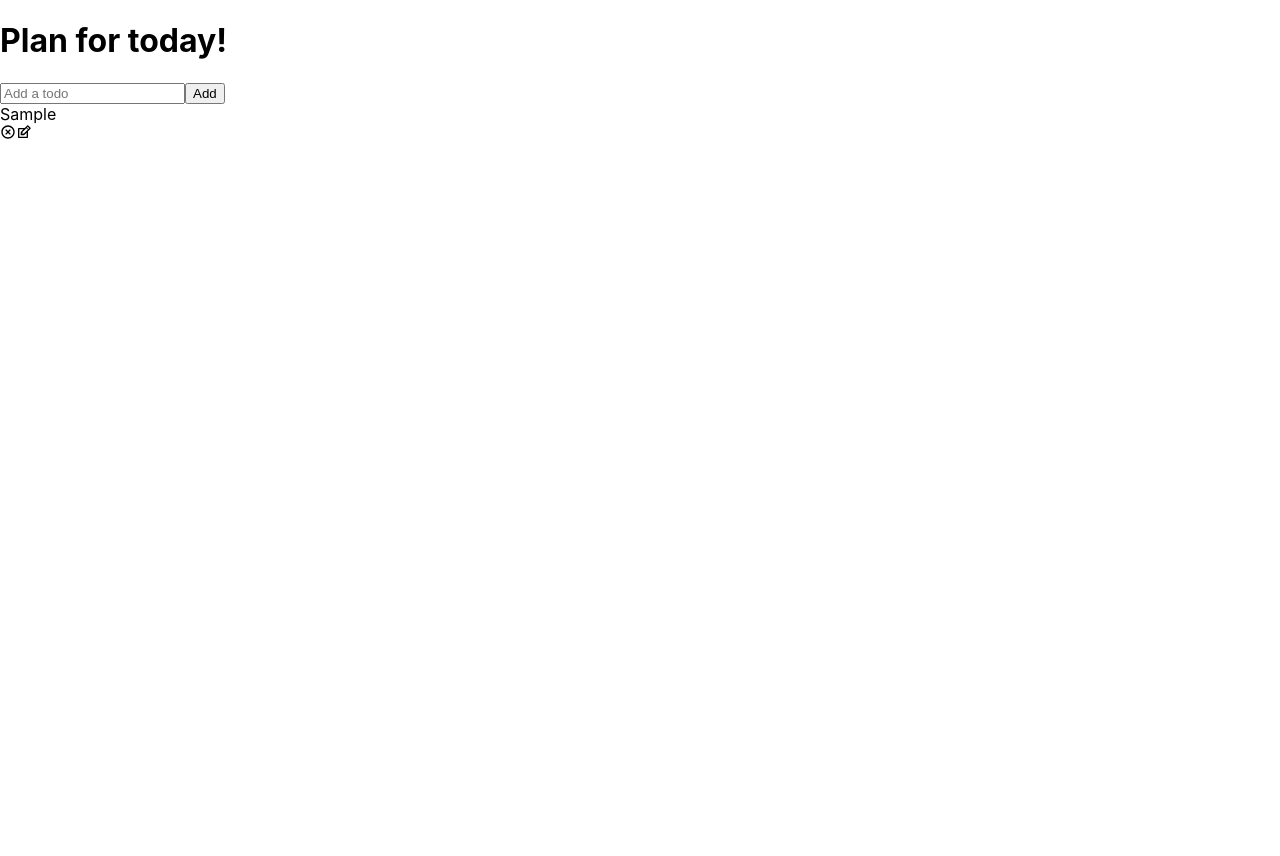
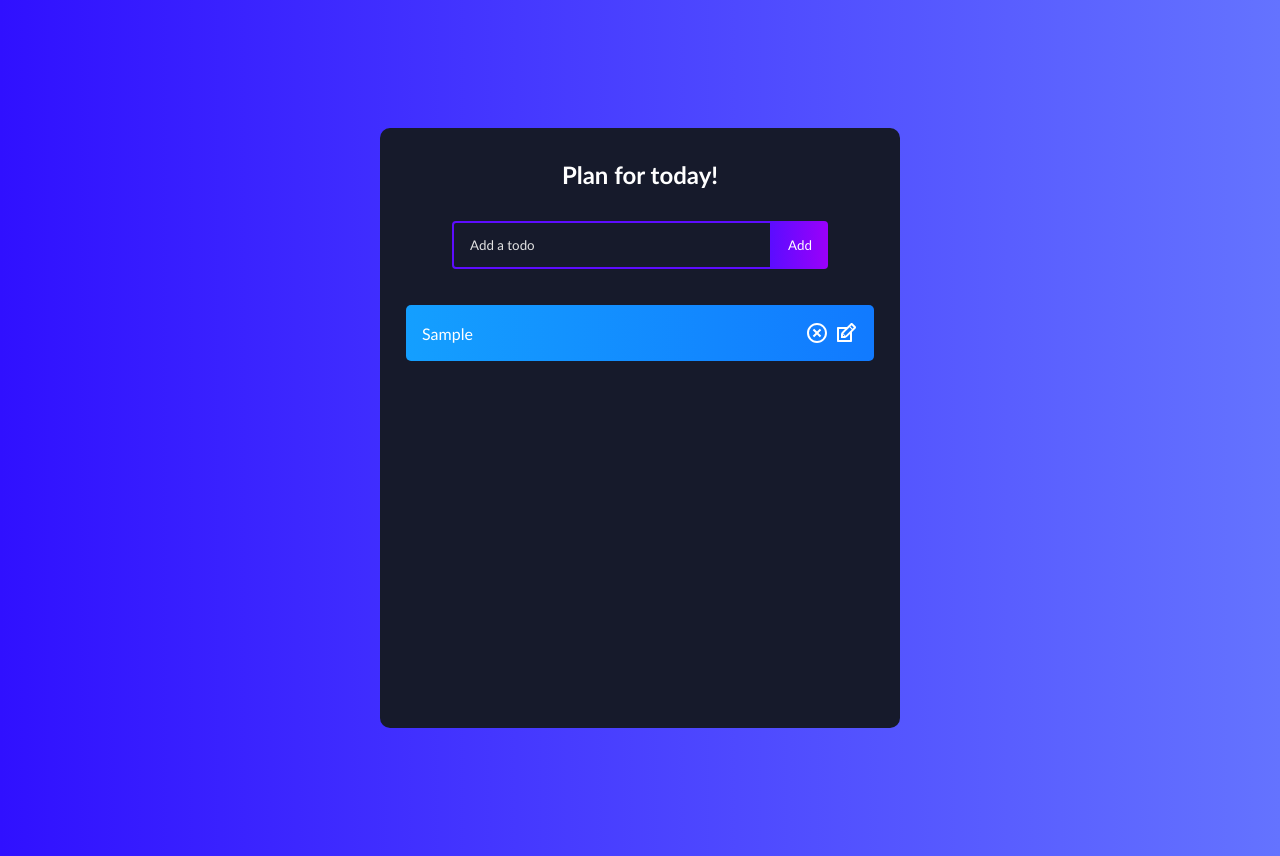
Before and after one commit to gokulrajanpillai/heilbronners, a React (Create React App) app: page / in a window 1280 px wide. Both pictures are taken after typing "Sample" into the empty fields and a click on the button "Add". Before the commit the page ends 800 px from the top, so only its background shows below. Built offline with nearby package versions, Linux system fonts and the light colour scheme; the HTML template or start-up script is replaced by a standard one.

Commit message:
Added css, added todo-input handleChange functionality

```diff
--- a/src/App.css
+++ b/src/App.css
@@ -0,0 +1,147 @@
+* {
+    box-sizing: border-box;
+    margin: 0;
+    padding: 0;
+    font-family: 'Trebuchet MS', 'Lucida Sans Unicode', 'Lucida Grande',
+      'Lucida Sans', Arial, sans-serif;
+  }
+
+  body {
+    background: linear-gradient(
+      90deg,
+      rgba(48, 16, 255, 1) 0%,
+      rgba(100, 115, 255, 1) 100%
+    );
+  }
+  .todo-app {
+    display: flex;
+    flex-direction: column;
+    justify-content: start;
+    width: 520px;
+    min-height: 600px;
+    background: #161a2b;
+    text-align: center;
+    margin: 128px auto;
+    border-radius: 10px;
+    padding-bottom: 32px;
+  }
+
+  h1 {
+    margin: 32px 0;
+    color: #fff;
+    font-size: 24px;
+  }
+
+  .complete {
+    text-decoration: line-through;
+    opacity: 0.4;
+  }
+
+  .todo-form {
+    margin-bottom: 32px;
+  }
+
+  .todo-input {
+    padding: 14px 32px 14px 16px;
+    border-radius: 4px 0 0 4px;
+    border: 2px solid #5d0cff;
+    outline: none;
+    width: 320px;
+    background: transparent;
+    color: #fff;
+  }
+
+  .todo-input::placeholder {
+    color: #e2e2e2;
+  }
+
+  .todo-button {
+    padding: 16px;
+    border: none;
+    border-radius: 0 4px 4px 0;
+    cursor: pointer;
+    outline: none;
+    background: linear-gradient(
+      90deg,
+      rgba(93, 12, 255, 1) 0%,
+      rgba(155, 0, 250, 1) 100%
+    );
+    color: #fff;
+    text-transform: capitalize;
+  }
+
+  .todo-input.edit {
+    border: 2px solid #149fff;
+  }
+
+  .todo-button.edit {
+    background: linear-gradient(
+      90deg,
+      rgba(20, 159, 255, 1) 0%,
+      rgba(17, 122, 255, 1) 100%
+    );
+    padding: 16px 22px;
+  }
+
+  .todo-container {
+    display: flex;
+    flex-direction: row;
+    position: relative;
+  }
+
+  .todo-row {
+    display: flex;
+    justify-content: space-between;
+    align-items: center;
+    margin: 4px auto;
+    color: #fff;
+    background: linear-gradient(
+      90deg,
+      rgba(255, 118, 20, 1) 0%,
+      rgba(255, 84, 17, 1) 100%
+    );
+
+    padding: 16px;
+    border-radius: 5px;
+    width: 90%;
+  }
+
+  .todo-row:nth-child(4n + 1) {
+    background: linear-gradient(
+      90deg,
+      rgba(93, 12, 255, 1) 0%,
+      rgba(155, 0, 250, 1) 100%
+    );
+  }
+
+  .todo-row:nth-child(4n + 2) {
+    background: linear-gradient(
+      90deg,
+      rgba(255, 12, 241, 1) 0%,
+      rgba(250, 0, 135, 1) 100%
+    );
+  }
+
+  .todo-row:nth-child(4n + 3) {
+    background: linear-gradient(
+      90deg,
+      rgba(20, 159, 255, 1) 0%,
+      rgba(17, 122, 255, 1) 100%
+    );
+  }
+
+  .icons {
+    display: flex;
+    align-items: center;
+    font-size: 24px;
+    cursor: pointer;
+  }
+
+  .delete-icon {
+    margin-right: 5px;
+    color: #fff;
+  }
+
+  .edit-icon {
+    color: #fff;
+  }
--- a/src/components/TodoForm.js
+++ b/src/components/TodoForm.js
@@ -1,7 +1,13 @@
-import React, { useState } from 'react'
+import React, { useState, useEffect, useRef } from 'react'
 
 function TodoForm(props) {
     const [input, setInput] = useState('');
+
+    const inputRef = useRef(null)
+
+    useEffect(() => {
+        inputRef.current.focus()
+    })
 
     const handleChange = e => {
         setInput(e.target.value)
@@ -26,6 +32,7 @@
                 name='text'
                 className='todo-input'
                 onChange={handleChange}
+                ref={inputRef}
             />
 
             <button className='todo-button'>Add</button>
--- a/src/components/TodoList.js
+++ b/src/components/TodoList.js
@@ -41,7 +41,7 @@
     }
 
     return (
-        <div>
+        <div className='todo-app'>
             <h1>Plan for today!</h1>
             <TodoForm onSubmit={addTodo}/>
             <Todo todos={todos} completeTodo={completeTodo} removeTodo={removeTodo} updateTodo={updateTodo} />
```
